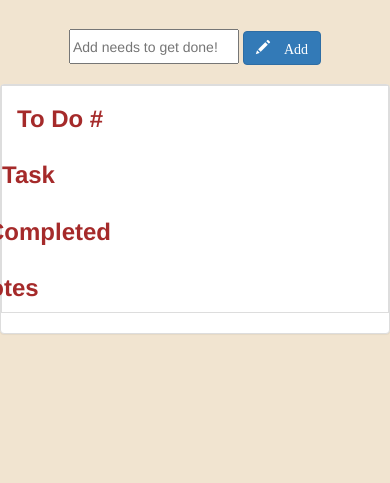
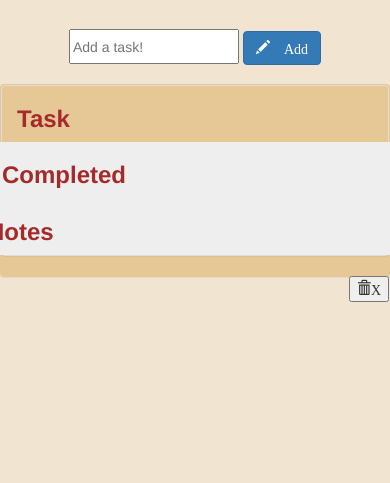
Before and after one commit to dmerk2/to-do-list, a PHP site: page / in a window 390 px wide; the page is wider, and only the part inside the window is pictured. Shown: the part 361-844 px from the top of that part. Run offline with PHP 8.4, Linux system fonts and the light colour scheme; some libraries are stand-ins or nearby versions.

Commit message:
added css and button

```diff
--- a/index.html
+++ b/index.html
@@ -16,35 +16,37 @@
 </div>
 
 	<div id="top">
-		<input placeholder="Add needs to get done!" type="text" id="input"/>
+		<input placeholder="Add a task!" type="text" id="input"/>
 		<button id="btn" class="btn btn-primary"><i class="glyphicon glyphicon-pencil
 "> Add</i></button>
+
+
+
+
+
+			<!-- Clear list button -->
+	<!-- <button id='clearButton' class="btn btn-primary"><i class="glyphicon glyphicon-trash">Push to Clear</i></button> -->
 	</div>
 
-
+	<div class="panel">
 		<div class="panel panel-default">
 			<div class="table">
-				<div class="table table-bordered">
 				<div class="row"></div>
-    			<div class="col-md-3"><h3>To Do #</h3></div>
+    			<div class="col-md-4"><h3>Task</h3></div>
     		<div class="row">
-    			<div class="col-md-3"><h3>Task</h3></div>
+    			<div class="col-md-4"><h3>Completed</h3></div>
     		<div class="row">
-    			<div class="col-md-3"><h3>Completed</h3></div>
-    		<div class="row">
-    			<div class="col-md-3"><h3>Notes</h3></div>
+    			<div class="col-md-4"><h3>Notes</h3></div>
 				</div>
 		  </div>
 		 </div>
 		</div>
 
-
-
-
+	<form id="form">
+		<!--Delete Button-->
+	<button id="deleteButton"><i id="trash" class="glyphicon glyphicon-trash">X</i></button>
         <ol id="todoList"></ol>
-
-
-
+    </form>
 
 </body>
 </html>
--- a/js.js
+++ b/js.js
@@ -1,6 +1,14 @@
 $(document).ready(function(){
 	$('#btn').click(function(){
 	  var add = $('#input').val();
-		$('ol').append("<li>" + add + '</li>');
+		$('ol').append("<li>" + add + '</li>' + add + "<button>" + add + "<i>");
+		$("delete").val()
 	});
 });
+
+
+	//HOW TO MAKE BUTTON CLEAR??????????
+	// $('#clearButton').click(function(){
+	// 	$('#todoList').empty()
+	// 	alert("clear")
+	// });
--- a/style.css
+++ b/style.css
@@ -3,7 +3,6 @@ body{
 }
 
 .jumbotron{
-	text-align: center;
 	background:url(http://filmenglish.files.wordpress.com/2012/02/to-do-list-title.png);
 }
 
@@ -28,6 +27,23 @@ h3{
 	font-weight: bold;
 }
 
-.table{
+.row{
 	background-color: #eee;
 }
+
+#deleteButton{
+	float: right;
+}
+
+#todoList{
+	float: left;
+}
+
+.panel{
+	background-color: rgb(230,200,150);
+}
+
+/*@media only screen and (min-width: 768px) {
+	.col-4 {width: 33.33%;}
+}
+*/
```
